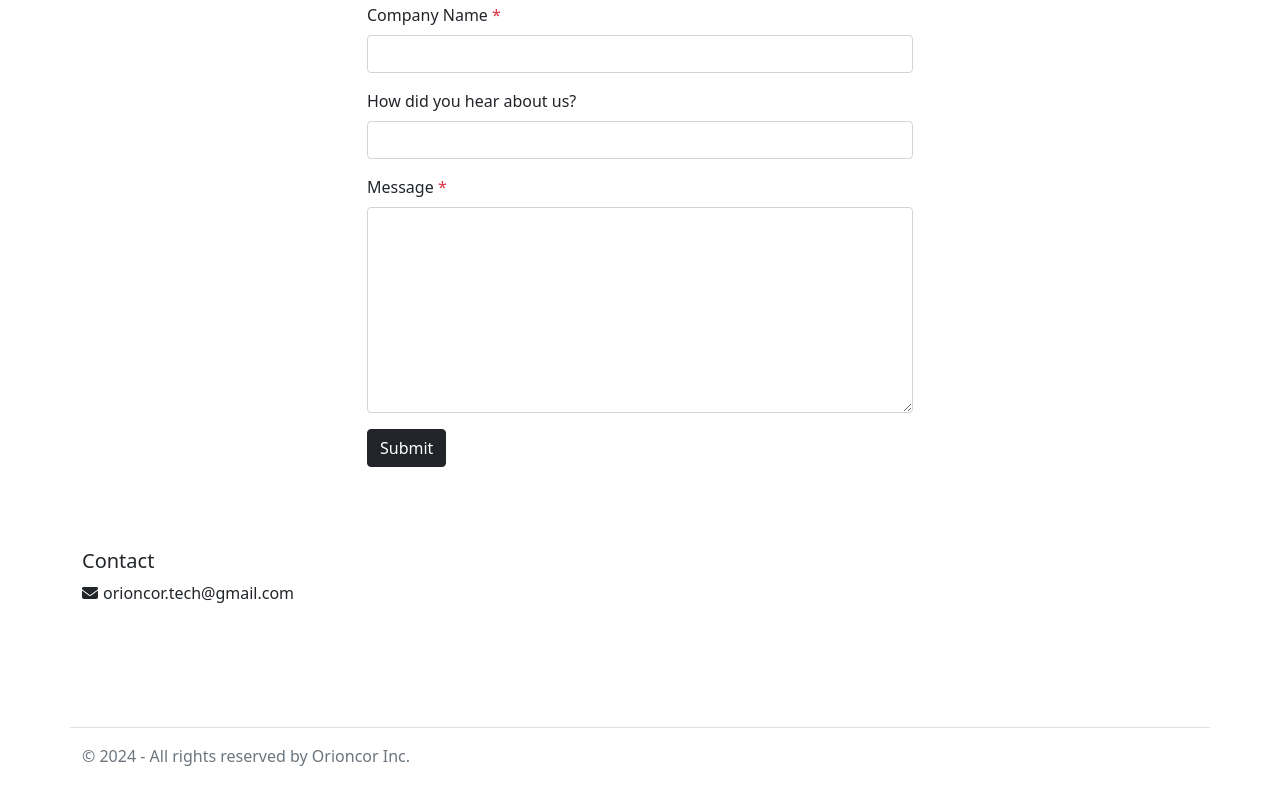
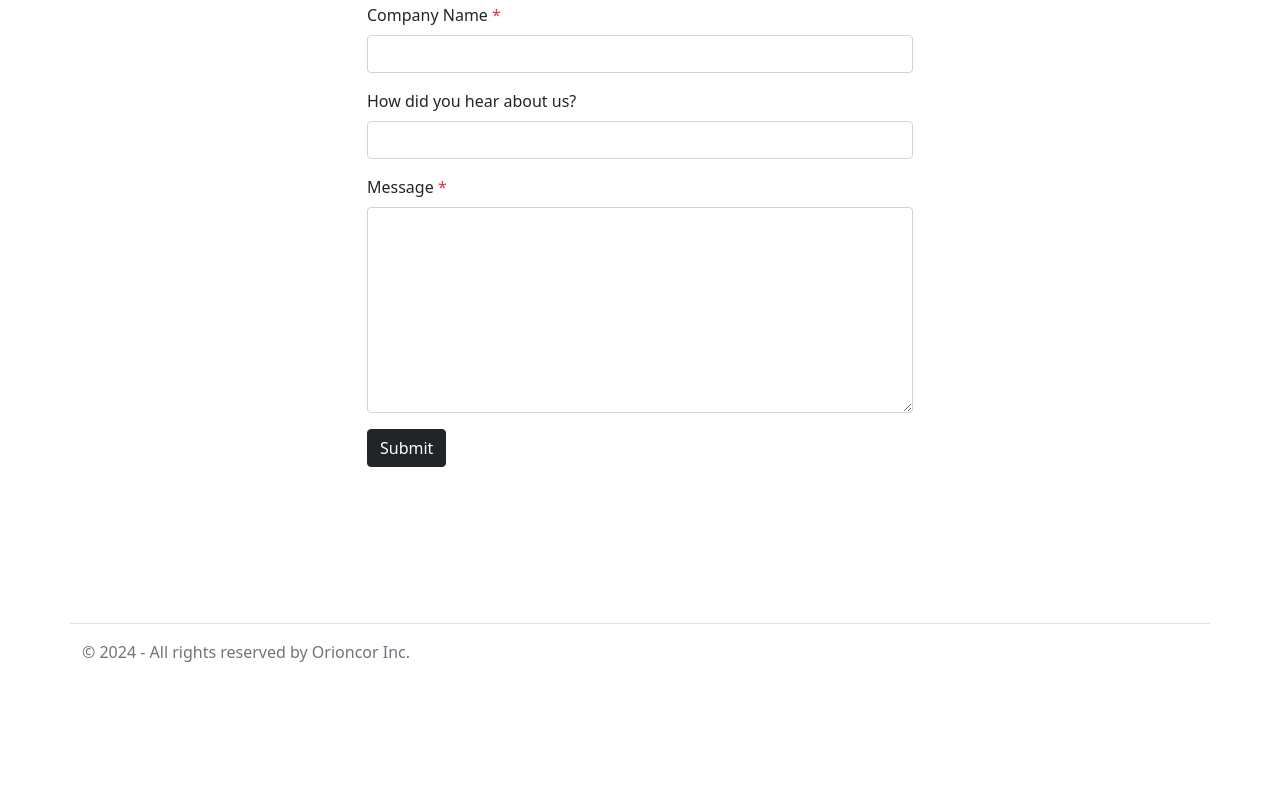
Before and after one commit to OrioncorTechnology/Website, a plain HTML site: page index.html in a window 1280 px wide. Shown: the part 1871-2675 px from the top of the page. After the commit the page ends 2575 px from the top, so only its background shows below. Drawn offline with nearby package versions, Linux system fonts and the light colour scheme.

Commit message:
chore/ updated index

```diff
--- a/index.html
+++ b/index.html
@@ -220,12 +220,6 @@
             <div class="container">
                 <div class="row">
                     <div class="col-lg-6 text-lg-start text-center">
-                        <h5>Contact</h5>
-                        <ul class="contact-person mb-5">
-                            <li>
-                                <span><i class="fa fa-envelope" aria-hidden="true"></i></span>orioncor.tech@gmail.com
-                            </li>
-                        </ul>
                     </div>
                 </div>
             </div>
```
